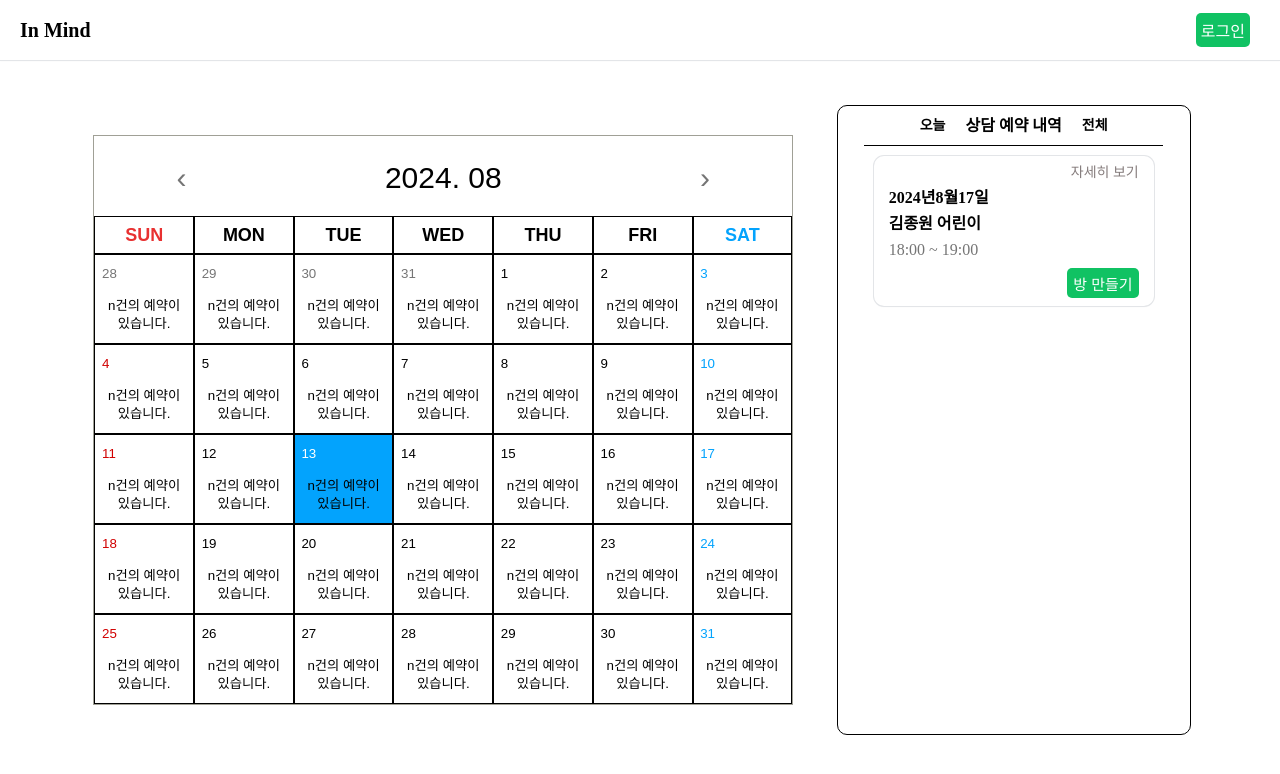
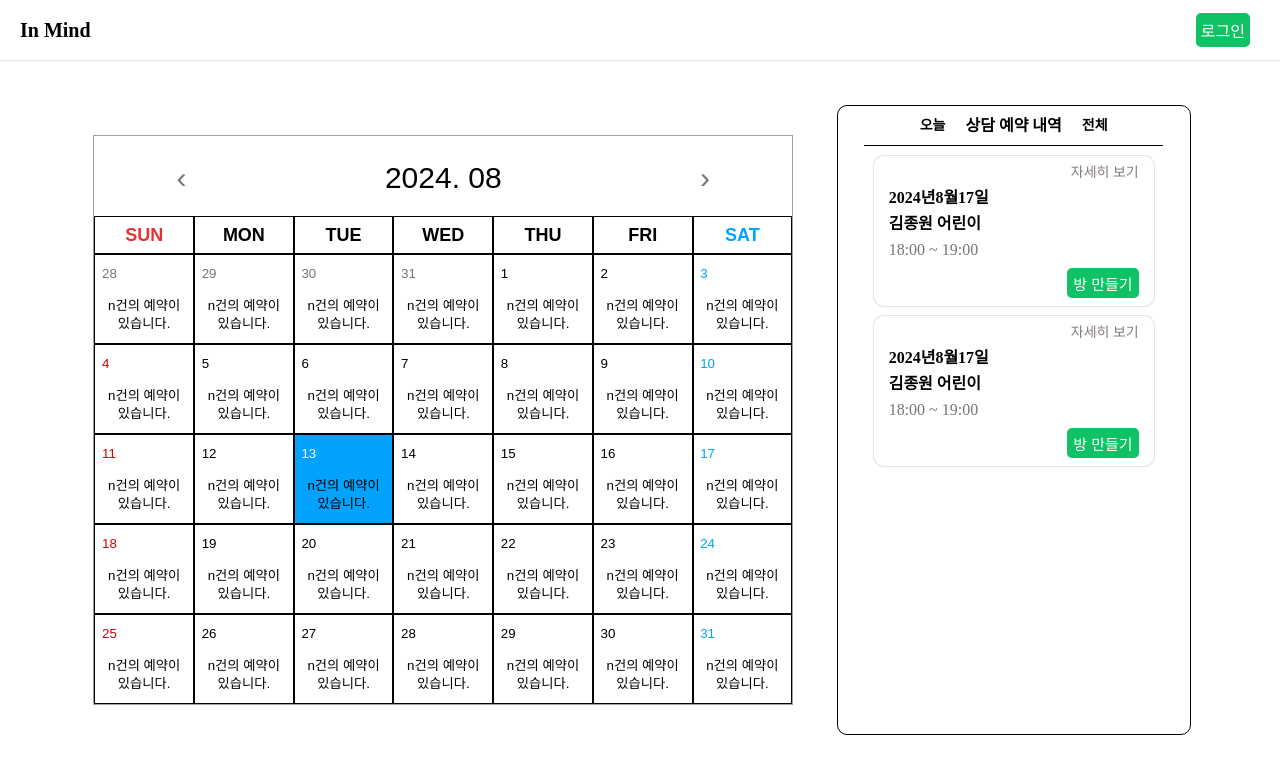
Before and after one commit to ukal5006/In-Mind, a React (Create React App) app in the folder FE/: page /counselor/home in a window 1280 px wide. Shown: the top 774 px of the page. Built offline with nearby package versions, Linux system fonts and the light colour scheme.

Commit message:
feat : 상담사 예약 조회 기능 목업

```diff
--- /dev/null
+++ b/FE/src/pages/CounselorMain/CounselorHome/ReservationList.tsx
@@ -0,0 +1,113 @@
+import styled from "styled-components";
+import Container from "../../../components/Container";
+import Text from "../../../components/Text";
+import { colors } from "../../../theme/colors";
+import Wrapper from "../../../components/Wrapper";
+import Btn from "../../../components/Btn";
+import { ReservationInfo } from ".";
+
+interface ScheduleCalendarProps {
+  reservationList: ReservationInfo[] | undefined;
+}
+
+const TitleContainer = styled(Container)`
+  padding: 10px 0px;
+  border-top-right-radius: 10px;
+  border-top-left-radius: 10px;
+  position: fixed;
+  height: 40px;
+  background-color: white;
+  width: 299px;
+  border-bottom: 1px solid black;
+`;
+const Title = styled(Text)`
+  height: 100%;
+  margin: 0px 20px;
+  font-weight: 700;
+`;
+const TitleBtn = styled(Text)`
+  height: 100%;
+  font-size: 14px;
+  font-weight: 700;
+`;
+const List = styled.ul`
+  margin-top: 50px;
+  display: flex;
+  flex-direction: column;
+`;
+const Item = styled.li`
+  box-shadow: 0 0 0 1px #e3e5e8, 0 1px 2px 0 rgba(0, 0, 0, 0.04);
+  border-radius: 10px;
+  width: 280px;
+  height: 150px;
+  margin-bottom: 10px;
+  padding: 10px 15px;
+  box-sizing: border-box;
+`;
+
+const Detail = styled(Text)`
+  justify-content: flex-end;
+  font-size: 14px;
+  color: ${colors.gray};
+  margin-bottom: 10px;
+`;
+const Date = styled(Text)`
+  font-weight: 700;
+  margin-bottom: 10px;
+  justify-content: flex-start;
+`;
+const ChildName = styled(Text)`
+  font-weight: 700;
+  margin-bottom: 10px;
+  justify-content: flex-start;
+`;
+const Time = styled(Text)`
+  margin-bottom: 10px;
+  color: ${colors.darkGray};
+  justify-content: flex-start;
+`;
+const BtnWrapper = styled(Wrapper)`
+  width: 100%;
+  justify-content: flex-end;
+  padding: 0px;
+`;
+const RoomBtn = styled(Btn)`
+  height: 30px;
+  background-color: ${colors.green};
+  color: ${colors.white};
+  font-size: 15px;
+`;
+
+function ReservationList({ reservationList }: ScheduleCalendarProps) {
+  return (
+    <>
+      <TitleContainer>
+        <TitleBtn>오늘</TitleBtn>
+        <Title>상담 예약 내역</Title>
+        <TitleBtn>전체</TitleBtn>
+      </TitleContainer>
+      <List>
+        <Item>
+          <Detail>자세히 보기</Detail>
+          <Date>2024년8월17일</Date>
+          <ChildName>김종원 어린이</ChildName>
+          <Time>18:00 ~ 19:00</Time>
+          <BtnWrapper>
+            <RoomBtn>방 만들기</RoomBtn>
+          </BtnWrapper>
+        </Item>
+        <Item>
+          <Detail>자세히 보기</Detail>
+          <Date>2024년8월17일</Date>
+          <ChildName>김종원 어린이</ChildName>
+          <Time>18:00 ~ 19:00</Time>
+          <BtnWrapper>
+            <RoomBtn>방 만들기</RoomBtn>
+          </BtnWrapper>
+        </Item>
+      </List>
+    </>
+  );
+}
+
+export default ReservationList;
--- a/FE/src/pages/CounselorMain/CounselorHome/index.tsx
+++ b/FE/src/pages/CounselorMain/CounselorHome/index.tsx
@@ -2,109 +2,30 @@ import ScheduleCalendar from "./ScheduleCalendar";
 import CalendarContainer from "./CalendarContainer";
 import CounselorHomeContainer from "./CounselorHomeContainer";
 import ReservationListContainer from "./ReservationListContainer";
-import styled from "styled-components";
-import Text from "../../../components/Text";
-import Container from "../../../components/Container";
-import Btn from "../../../components/Btn";
-import { colors } from "../../../theme/colors";
-import Wrapper from "../../../components/Wrapper";
+import { useState } from "react";
+import axios from "axios";
+import ReservationList from "./ReservationList";
 
-const TitleContainer = styled(Container)`
-  padding: 10px 0px;
-  border-top-right-radius: 10px;
-  border-top-left-radius: 10px;
-  position: fixed;
-  height: 40px;
-  background-color: white;
-  width: 299px;
-  border-bottom: 1px solid black;
-`;
-const Title = styled(Text)`
-  height: 100%;
-  margin: 0px 20px;
-  font-weight: 700;
-`;
-const TitleBtn = styled(Text)`
-  height: 100%;
-  font-size: 14px;
-  font-weight: 700;
-`;
-const ReservationList = styled.ul`
-  margin-top: 50px;
-  display: flex;
-  flex-direction: column;
-`;
-const ReservationItem = styled.li`
-  box-shadow: 0 0 0 1px #e3e5e8, 0 1px 2px 0 rgba(0, 0, 0, 0.04);
-  border-radius: 10px;
-  width: 280px;
-  height: 150px;
-  margin-bottom: 10px;
-  padding: 10px 15px;
-  box-sizing: border-box;
-`;
-
-const ReservationDetail = styled(Text)`
-  justify-content: flex-end;
-  font-size: 14px;
-  color: ${colors.gray};
-  margin-bottom: 10px;
-`;
-const ReservationDate = styled(Text)`
-  font-weight: 700;
-  margin-bottom: 10px;
-  justify-content: flex-start;
-`;
-const ReservationChildName = styled(Text)`
-  font-weight: 700;
-  margin-bottom: 10px;
-  justify-content: flex-start;
-`;
-const ReservationTime = styled(Text)`
-  margin-bottom: 10px;
-  color: ${colors.darkGray};
-  justify-content: flex-start;
-`;
-const BtnWrapper = styled(Wrapper)`
-  width: 100%;
-  justify-content: flex-end;
-  padding: 0px;
-`;
-const RoomBtn = styled(Btn)`
-  height: 30px;
-  background-color: ${colors.green};
-  color: ${colors.white};
-  font-size: 15px;
-`;
+export interface ReservationInfo {
+  name: string;
+}
 
 function CounselorHome() {
+  const [reservationList, setReservationList] = useState<ReservationInfo[]>();
   //여기서 axios로 예약 데이터 호출
-  //달력과 오른쪽 내역에 표시
-  // 전체는 빠른순으로 전부 보여주기
-  // 날짜 선택되면 선택된 날짜꺼 보여주기
-  // 이전 날짜의 예약 내역은 조회 안되게
+  // axios.get().then(response => setReservation(response.data));
+  //받아온 데이터 달력에 건수로 표시
+  //받아온 데이터 오른쪽 상담내역 div에 표시
+  // 전체는 상담날짜 빠른순으로 전부 보여주기
+  // 날짜 선택되면 선택된 날짜꺼만 보여주기
+  // 이전 날짜의 예약 내역은 조회 안되고 클릭해도 안나오게
   return (
     <CounselorHomeContainer>
       <CalendarContainer>
-        <ScheduleCalendar />
+        <ScheduleCalendar reservationList={reservationList} />
       </CalendarContainer>
       <ReservationListContainer>
-        <TitleContainer>
-          <TitleBtn>오늘</TitleBtn>
-          <Title>상담 예약 내역</Title>
-          <TitleBtn>전체</TitleBtn>
-        </TitleContainer>
-        <ReservationList>
-          <ReservationItem>
-            <ReservationDetail>자세히 보기</ReservationDetail>
-            <ReservationDate>2024년8월17일</ReservationDate>
-            <ReservationChildName>김종원 어린이</ReservationChildName>
-            <ReservationTime>18:00 ~ 19:00</ReservationTime>
-            <BtnWrapper>
-              <RoomBtn>방 만들기</RoomBtn>
-            </BtnWrapper>
-          </ReservationItem>
-        </ReservationList>
+        <ReservationList reservationList={reservationList} />
       </ReservationListContainer>
     </CounselorHomeContainer>
   );
```
Also changed, not shown: FE/src/pages/CounselorMain/CounselorHome/ScheduleCalendar.tsx (+21 -12 lines).
